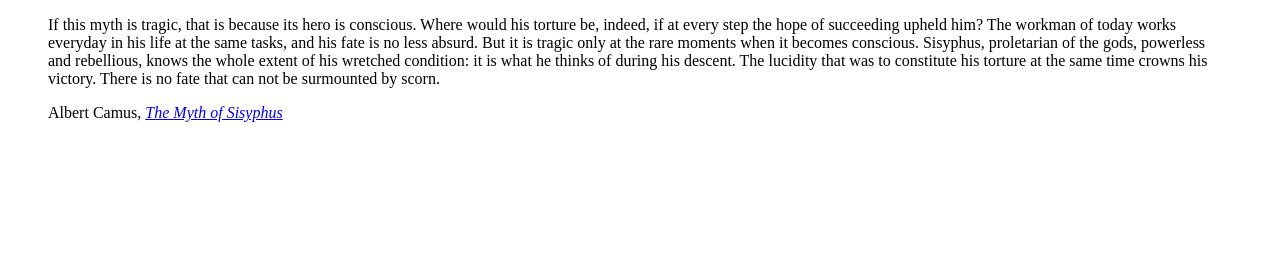
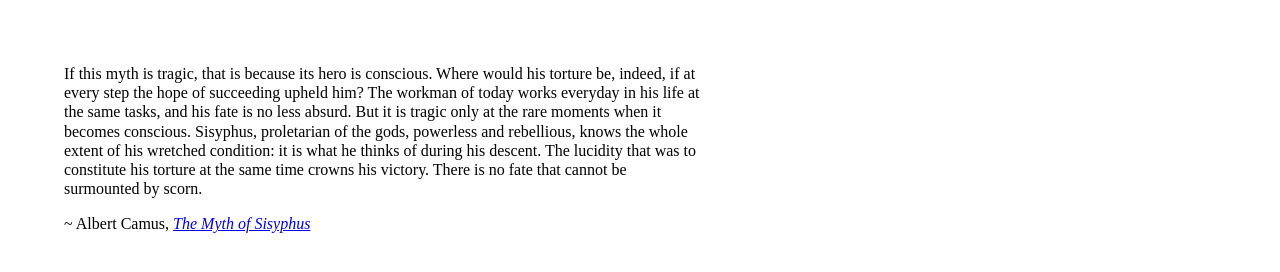
Before and after one commit to adamcrowe/adamcrowe.github.io, a plain HTML site: page index.html in a window 1280 px wide. Drawn offline with Linux system fonts and the light colour scheme.

Commit message:
Add styles

```diff
--- a/index.html
+++ b/index.html
@@ -8,11 +8,24 @@
 		<meta name="author" content="Adam Crowe">
 
 		<title>Adam Crowe</title>
+
+		<style type="text/css">
+			#main {
+    				width: 90ch;
+    				max-width: 100%;
+                    		margin-top: 4em;
+				padding: 0 1em;
+                    		line-height: 1.2;
+			}
+		</style>
+
 	</head>
 	<body>
-		<blockquote cite="https://bit.ly/2tK3VcS">
-			<p>If this myth is tragic, that is because its hero is conscious. Where would his torture be, indeed, if at every step the hope of succeeding upheld him? The workman of today works everyday in his life at the same tasks, and his fate is no less absurd. But it is tragic only at the rare moments when it becomes conscious. Sisyphus, proletarian of the gods, powerless and rebellious, knows the whole extent of his wretched condition: it is what he thinks of during his descent. The lucidity that was to constitute his torture at the same time crowns his victory. There is no fate that can not be surmounted by scorn.</p>
-			<footer> Albert Camus, <cite><a href="https://bit.ly/2tK3VcS">The Myth of Sisyphus</a></cite></footer>
-		</blockquote>
+		<div id="main">
+			<blockquote cite="https://bit.ly/2tK3VcS">
+				<p>If this myth is tragic, that is because its hero is conscious. Where would his torture be, indeed, if at every step the hope of succeeding upheld him? The workman of today works everyday in his life at the same tasks, and his fate is no less absurd. But it is tragic only at the rare moments when it becomes conscious. Sisyphus, proletarian of the gods, powerless and rebellious, knows the whole extent of his wretched condition: it is what he thinks of during his descent. The lucidity that was to constitute his torture at the same time crowns his victory. There is no fate that cannot be surmounted by scorn.</p>
+				<footer>~ Albert Camus, <cite><a href="https://bit.ly/2tK3VcS">The Myth of Sisyphus</a></cite></footer>
+			</blockquote>
+		</div>
 	</body>
 </html>
```
